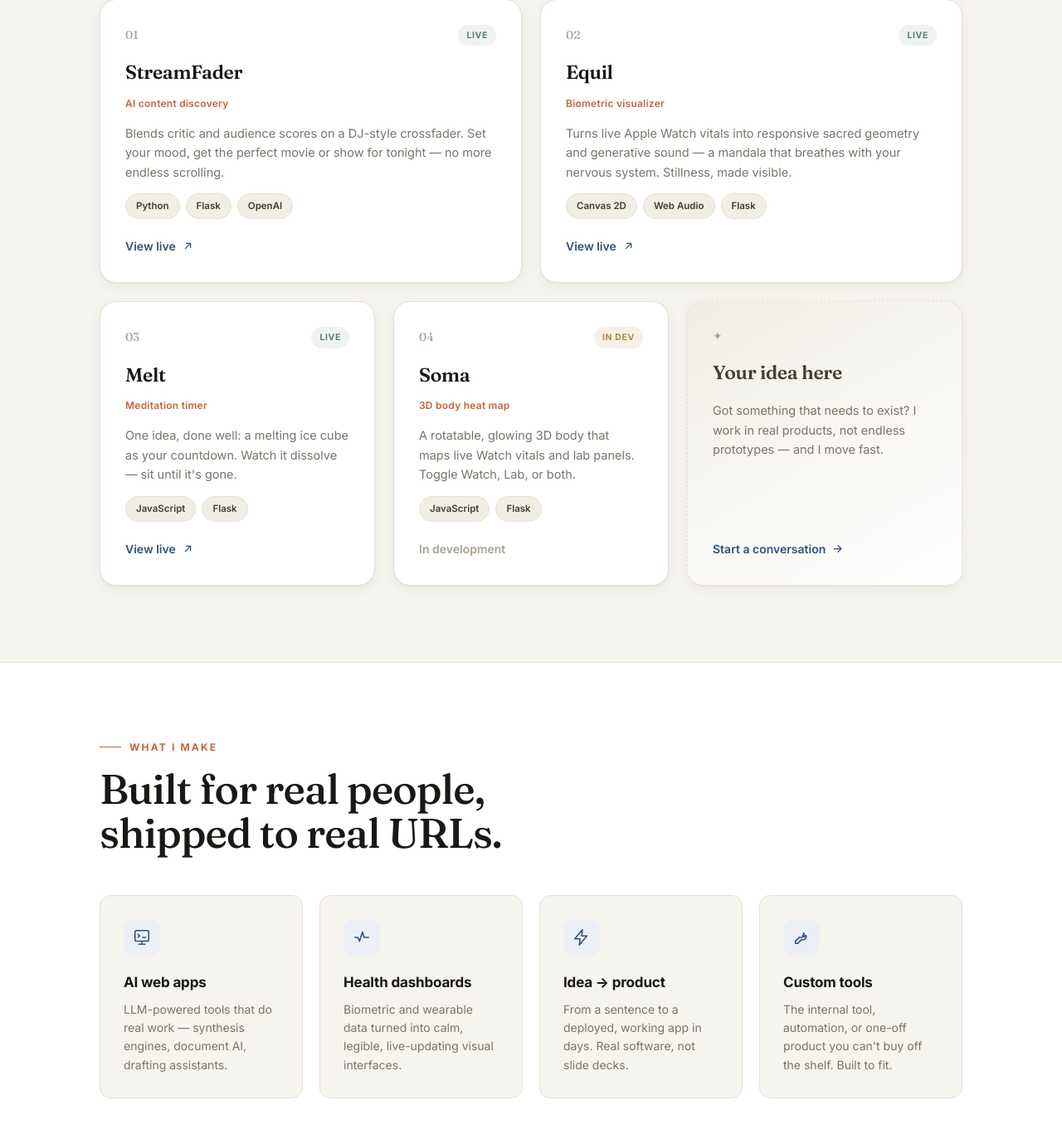
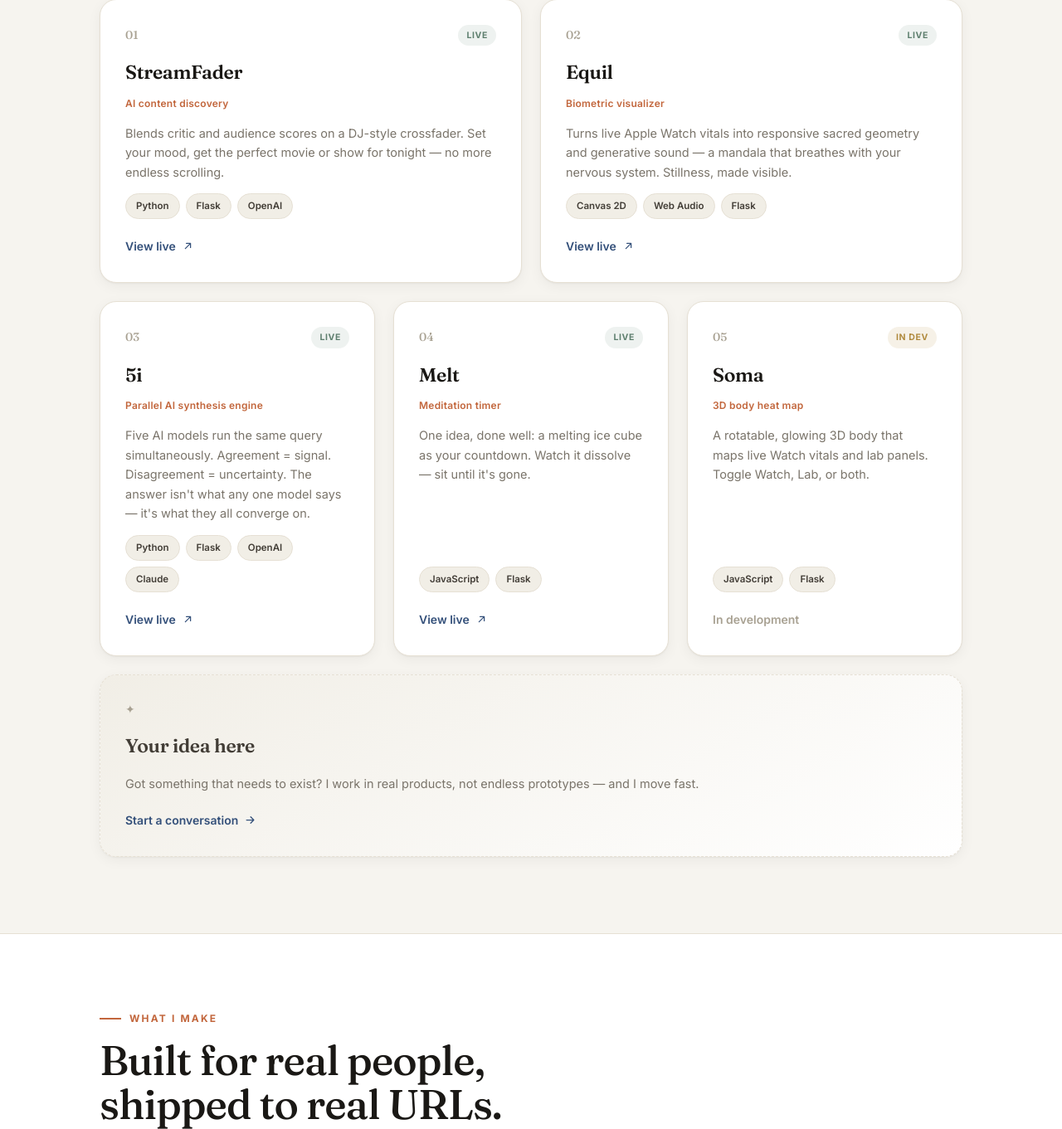
Before and after one commit to papjamzzz/portfolio, a Flask app: page / in a window 1280 px wide. Shown: the part 1938-3299 px from the top of the page at 83% size. Run offline with Flask 3, Linux system fonts and the light colour scheme.

Commit message:
Add 5i to work section, make CTA full-width
Co-Authored-By: Claude Sonnet 4.6 <noreply@anthropic.com>

```diff
--- a/templates/index.html
+++ b/templates/index.html
@@ -392,6 +392,15 @@
 
       <div class="card reveal">
         <div class="card-top"><span class="card-no">03</span><span class="card-status live">Live</span></div>
+        <h4 class="serif">5i</h4>
+        <div class="cat">Parallel AI synthesis engine</div>
+        <p>Five AI models run the same query simultaneously. Agreement = signal. Disagreement = uncertainty. The answer isn't what any one model says — it's what they all converge on.</p>
+        <div class="card-tags"><span class="tag">Python</span><span class="tag">Flask</span><span class="tag">OpenAI</span><span class="tag">Claude</span></div>
+        <div class="card-foot"><a href="https://5i.creativekonsoles.com" class="link-arrow" target="_blank" rel="noopener">View live <svg width="15" height="15" viewBox="0 0 24 24" fill="none" stroke="currentColor" stroke-width="2" stroke-linecap="round" stroke-linejoin="round"><path d="M7 17 17 7M9 7h8v8"/></svg></a></div>
+      </div>
+
+      <div class="card reveal">
+        <div class="card-top"><span class="card-no">04</span><span class="card-status live">Live</span></div>
         <h4 class="serif">Melt</h4>
         <div class="cat">Meditation timer</div>
         <p>One idea, done well: a melting ice cube as your countdown. Watch it dissolve — sit until it's gone.</p>
@@ -400,7 +409,7 @@
       </div>
 
       <div class="card reveal">
-        <div class="card-top"><span class="card-no">04</span><span class="card-status soon">In dev</span></div>
+        <div class="card-top"><span class="card-no">05</span><span class="card-status soon">In dev</span></div>
         <h4 class="serif">Soma</h4>
         <div class="cat">3D body heat map</div>
         <p>A rotatable, glowing 3D body that maps live Watch vitals and lab panels. Toggle Watch, Lab, or both.</p>
@@ -408,7 +417,7 @@
         <div class="card-foot"><span class="link-arrow off">In development</span></div>
       </div>
 
-      <div class="card cta-card reveal">
+      <div class="card cta-card reveal" style="grid-column: span 6">
         <div class="card-top"><span class="card-no">✦</span></div>
         <h4 class="serif">Your idea here</h4>
         <p>Got something that needs to exist? I work in real products, not endless prototypes — and I move fast.</p>
```
